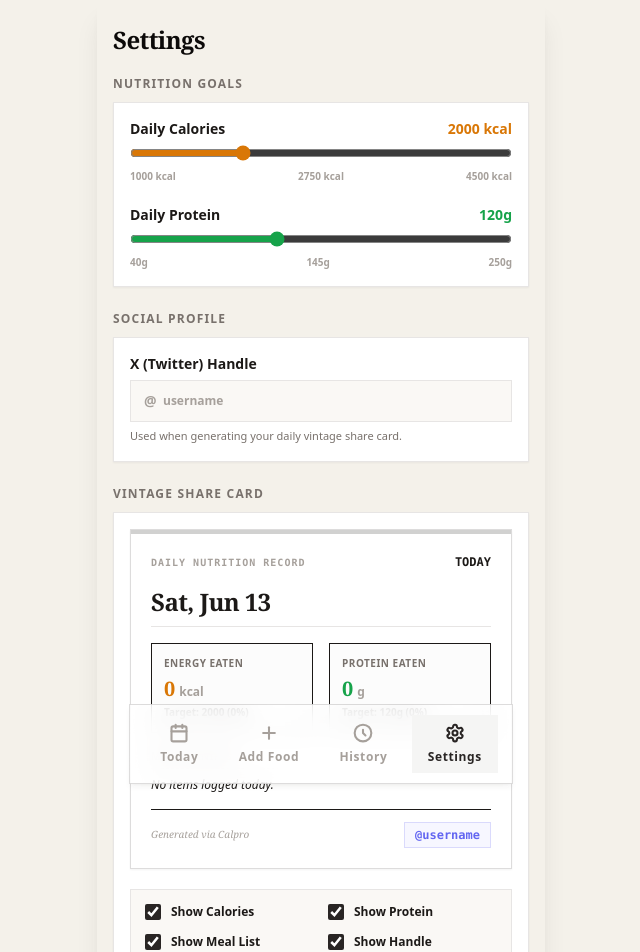
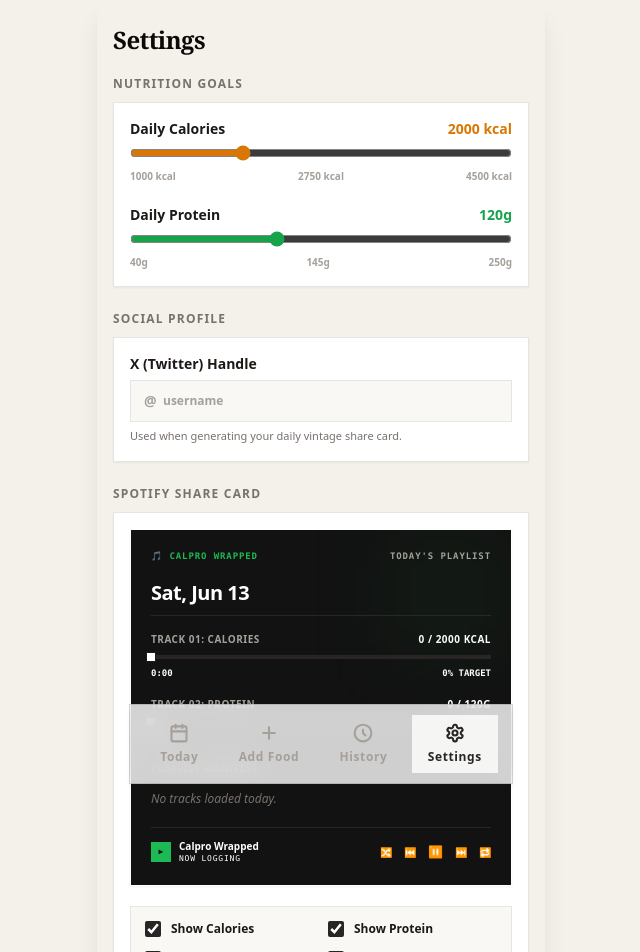
Before and after one commit to neerajk001/calpro, a Next.js app: page /settings in a window 1280 px wide. Shown: the top 952 px of the page, without its empty margins (319-959 px from the left). Built offline with nearby package versions, Linux system fonts and the light colour scheme.

Commit message:
deep dark

```diff
--- a/app/page.tsx
+++ b/app/page.tsx
@@ -99,11 +99,21 @@ export default function DashboardPage() {
   );
 
   const getTwitterShareUrl = () => {
-    let text = `Hit my nutritional targets early today with Calpro! ⚡\n\n🔥 Calories: ${summary.totalCalories} / ${settings.dailyCalorieTarget} kcal\n💪 Protein: ${summary.totalProtein} / ${settings.dailyProteinTarget}g\n\n`;
+    let text = "🎵 Calpro Wrapped: Today's Playlist 🎧\n";
+    text += "─────────────────────\n";
+    text += `🔥 Calories: ${summary.totalCalories} / ${settings.dailyCalorieTarget} kcal\n`;
+    text += `💪 Protein: ${summary.totalProtein} / ${settings.dailyProteinTarget}g\n`;
+    if (summary.entries.length > 0) {
+      text += "─────────────────────\n";
+      summary.entries.forEach((e, idx) => {
+        text += `${String(idx + 1).padStart(2, "0")}. ${e.name} (${e.calories} kcal)\n`;
+      });
+    }
+    text += "─────────────────────\n";
     if (settings.twitterHandle) {
       text += `Logged by @${settings.twitterHandle} via Calpro\n`;
     } else {
-      text += `Track your nutrition in 3 seconds. Zero sign-up. 👇\n`;
+      text += `Logged via Calpro\n`;
     }
     text += `https://calpro.app`;
     return `https://twitter.com/intent/tweet?text=${encodeURIComponent(text)}`;
--- a/app/settings/page.tsx
+++ b/app/settings/page.tsx
@@ -33,7 +33,8 @@ export default function SettingsPage() {
   const summary = getDaySummary(today);
 
   const getDynamicTwitterShareUrl = () => {
-    let text = "My nutrition progress today! ⚡\n\n";
+    let text = "🎵 Calpro Wrapped: Today's Playlist 🎧\n";
+    text += "─────────────────────\n";
     if (showCalInShare) {
       text += `🔥 Calories: ${summary.totalCalories} / ${settings.dailyCalorieTarget} kcal (${Math.round(summary.calorieProgress * 100)}%)\n`;
     }
@@ -41,15 +42,16 @@ export default function SettingsPage() {
       text += `💪 Protein: ${summary.totalProtein} / ${settings.dailyProteinTarget}g (${Math.round(summary.proteinProgress * 100)}%)\n`;
     }
     if (showFoodsInShare && summary.entries.length > 0) {
-      text += `\nLogs:\n`;
-      summary.entries.forEach((e) => {
-        text += `- ${e.name} (${e.calories} kcal)\n`;
+      text += "─────────────────────\n";
+      summary.entries.forEach((e, idx) => {
+        text += `${String(idx + 1).padStart(2, "0")}. ${e.name} (${e.calories} kcal)\n`;
       });
     }
+    text += "─────────────────────\n";
     if (showHandleInShare && settings.twitterHandle) {
-      text += `\nLogged by @${settings.twitterHandle} via Calpro\n`;
+      text += `Logged by @${settings.twitterHandle} via Calpro\n`;
     } else {
-      text += `\nLogged via Calpro\n`;
+      text += `Logged via Calpro\n`;
     }
     text += `https://calpro.app`;
     return `https://twitter.com/intent/tweet?text=${encodeURIComponent(text)}`;
@@ -188,99 +190,135 @@ export default function SettingsPage() {
       {/* Vintage Share Card Preview Box */}
       <section className="mb-6">
         <h2 className="mb-2.5 text-xs font-bold uppercase tracking-widest text-[#78716C] font-sans">
-          Vintage Share Card
+          Spotify Share Card
         </h2>
         <div className="border border-stone-200 bg-white p-4 shadow-xs rounded-none">
 
-          {/* The Card */}
-          <div className="border border-stone-900/15 bg-white p-5 shadow-xs relative rounded-none select-none overflow-hidden mb-5">
-            {/* Accent line */}
-            <div className="absolute top-0 left-0 right-0 h-1 bg-stone-900/20" />
+          {/* The Spotify Card */}
+          <div className="bg-[#121212] border border-stone-850 p-5 shadow-xs relative rounded-none select-none overflow-hidden mb-5 text-white">
+            {/* Cover art grid highlight background element */}
+            <div className="absolute top-0 right-0 w-32 h-32 bg-[#1DB954]/5 blur-2xl pointer-events-none" />
 
             {/* Card Title Header */}
-            <div className="flex justify-between items-baseline mb-4 mt-1">
-              <span className="text-[10px] font-bold tracking-widest text-stone-400 uppercase font-mono">
-                DAILY NUTRITION RECORD
+            <div className="flex justify-between items-baseline mb-4">
+              <span className="text-[9px] font-bold tracking-widest text-[#1DB954] uppercase font-mono">
+                🎵 Calpro Wrapped
               </span>
-              <span className="text-xs font-mono font-bold text-stone-550 uppercase">
-                TODAY
+              <span className="text-[9px] font-mono font-bold text-stone-400 uppercase tracking-widest">
+                TODAY'S PLAYLIST
               </span>
             </div>
 
-            <h2 className="text-2xl font-serif font-extrabold tracking-tight text-stone-900 border-b border-stone-200 pb-2 mb-4">
+            <h2 className="text-xl font-sans font-extrabold tracking-tight text-white border-b border-stone-800 pb-2 mb-4">
               {fmtDate(today)}
             </h2>
 
-            {/* Grid stats */}
-            {(showCalInShare || showProtInShare) && (
-              <div className="grid grid-cols-2 gap-4 mb-4">
-                {showCalInShare && (
-                  <div className="border border-stone-150 p-3 bg-stone-50/50 rounded-none">
-                    <p className="text-[10px] font-bold text-[#78716C] uppercase tracking-wider font-sans mb-1">
-                      Energy Eaten
-                    </p>
-                    <p className="text-xl font-serif font-extrabold text-[#D97706] tabular-nums">
-                      {summary.totalCalories}
-                      <span className="text-xs font-bold text-stone-400 font-sans ml-1">kcal</span>
-                    </p>
-                    <p className="text-[10px] text-stone-450 font-bold font-sans mt-0.5">
-                      Target: {settings.dailyCalorieTarget} ({Math.round(summary.calorieProgress * 100)}%)
-                    </p>
-                  </div>
-                )}
-                {showProtInShare && (
-                  <div className="border border-stone-150 p-3 bg-stone-50/50 rounded-none">
-                    <p className="text-[10px] font-bold text-[#78716C] uppercase tracking-wider font-sans mb-1">
-                      Protein Eaten
-                    </p>
-                    <p className="text-xl font-serif font-extrabold text-[#16A34A] tabular-nums">
-                      {summary.totalProtein}
-                      <span className="text-xs font-bold text-stone-400 font-sans ml-1">g</span>
-                    </p>
-                    <p className="text-[10px] text-stone-450 font-bold font-sans mt-0.5">
-                      Target: {settings.dailyProteinTarget}g ({Math.round(summary.proteinProgress * 100)}%)
-                    </p>
-                  </div>
-                )}
+            {/* Calories Spotify Seeker */}
+            {showCalInShare && (
+              <div className="mb-4">
+                <div className="flex justify-between items-center text-[10px] font-bold text-stone-400 uppercase tracking-wider mb-1">
+                  <span>Track 01: Calories</span>
+                  <span className="text-white tabular-nums">{summary.totalCalories} / {settings.dailyCalorieTarget} kcal</span>
+                </div>
+                <div className="w-full bg-stone-800 h-1 relative my-2">
+                  <div
+                    className="bg-[#F97316] h-full"
+                    style={{ width: `${Math.min(100, summary.calorieProgress * 100)}%` }}
+                  />
+                  <div
+                    className="absolute top-1/2 w-2.5 h-2.5 bg-white -translate-y-1/2 border border-stone-900"
+                    style={{ left: `calc(${Math.min(100, summary.calorieProgress * 100)}% - 5px)` }}
+                  />
+                </div>
+                <div className="flex justify-between text-[9px] font-mono text-stone-550 font-bold">
+                  <span>0:00</span>
+                  <span>{Math.round(summary.calorieProgress * 100)}% TARGET</span>
+                </div>
               </div>
             )}
 
-            {/* Logged food entries list */}
+            {/* Protein Spotify Seeker */}
+            {showProtInShare && (
+              <div className="mb-4">
+                <div className="flex justify-between items-center text-[10px] font-bold text-stone-400 uppercase tracking-wider mb-1">
+                  <span>Track 02: Protein</span>
+                  <span className="text-white tabular-nums">{summary.totalProtein} / {settings.dailyProteinTarget}g</span>
+                </div>
+                <div className="w-full bg-stone-800 h-1 relative my-2">
+                  <div
+                    className="bg-[#1DB954] h-full"
+                    style={{ width: `${Math.min(100, summary.proteinProgress * 100)}%` }}
+                  />
+                  <div
+                    className="absolute top-1/2 w-2.5 h-2.5 bg-white -translate-y-1/2 border border-stone-900"
+                    style={{ left: `calc(${Math.min(100, summary.proteinProgress * 100)}% - 5px)` }}
+                  />
+                </div>
+                <div className="flex justify-between text-[9px] font-mono text-stone-550 font-bold">
+                  <span>0:00</span>
+                  <span>{Math.round(summary.proteinProgress * 100)}% TARGET</span>
+                </div>
+              </div>
+            )}
+
+            {/* Logged food entries list as Spotify Tracklist */}
             {showFoodsInShare && (
-              <div className="mb-4">
-                <p className="text-[10px] font-bold text-[#78716C] uppercase tracking-wider font-sans mb-2 border-b border-dashed border-stone-200 pb-1">
-                  Meal Manifest
+              <div className="mb-5">
+                <p className="text-[10px] font-bold text-stone-400 uppercase tracking-wider mb-2.5 border-b border-stone-800 pb-1">
+                  Playlist Manifest
                 </p>
                 {summary.entries.length > 0 ? (
-                  <div className="space-y-1.5 max-h-32 overflow-y-auto pr-1">
-                    {summary.entries.map((entry) => (
-                      <div key={entry.id} className="flex justify-between items-center text-xs font-sans font-bold text-stone-750">
-                        <span className="truncate max-w-[200px]">{entry.name}</span>
-                        <span className="shrink-0 text-stone-400 font-normal tabular-nums ml-2">
+                  <div className="space-y-2 max-h-36 overflow-y-auto pr-1">
+                    {summary.entries.map((entry, idx) => (
+                      <div key={entry.id} className="flex items-center text-xs font-sans text-stone-300">
+                        <span className="w-5 shrink-0 font-mono text-[10px] text-stone-500">
+                          {String(idx + 1).padStart(2, "0")}
+                        </span>
+                        <div className="flex-1 min-w-0 pr-2">
+                          <p className="truncate font-bold text-white text-xs">{entry.name}</p>
+                          <p className="text-[8px] font-bold text-[#1DB954] uppercase tracking-wide">
+                            {entry.tag || "snack"}
+                          </p>
+                        </div>
+                        <span className="shrink-0 font-mono text-stone-400 text-[10px] tabular-nums">
                           {entry.calories} kcal · {entry.protein}g
                         </span>
                       </div>
                     ))}
                   </div>
                 ) : (
-                  <p className="text-xs font-sans text-stone-450 italic">
-                    No items logged today.
+                  <p className="text-xs font-sans text-stone-500 italic">
+                    No tracks loaded today.
                   </p>
                 )}
               </div>
             )}
 
-            {/* Footer Signature line */}
-            {showHandleInShare && (
-              <div className="mt-4 pt-3 border-t border-stone-150 flex justify-between items-center">
-                <span className="text-[10px] font-serif italic text-stone-400">
-                  Generated via Calpro
-                </span>
-                <span className="text-xs font-mono font-bold text-[#6366F1] bg-[#6366F1]/5 px-2.5 py-1 border border-[#6366F1]/20">
-                  @{settings.twitterHandle || "username"}
-                </span>
+            {/* Spotify Player Control Footer */}
+            <div className="mt-4 pt-3 border-t border-stone-800 flex justify-between items-center">
+              <div className="flex items-center gap-2">
+                {/* Visual Play Icon */}
+                <div className="h-5 w-5 bg-[#1DB954] flex items-center justify-center text-[#121212] text-[8px] font-extrabold font-mono">
+                  ▶
+                </div>
+                <div className="min-w-0">
+                  <p className="text-[10px] font-bold text-white truncate max-w-[120px] leading-tight">
+                    {settings.twitterHandle ? `@${settings.twitterHandle}` : "Calpro Wrapped"}
+                  </p>
+                  <p className="text-[8px] text-stone-550 uppercase tracking-widest font-mono">
+                    NOW LOGGING
+                  </p>
+                </div>
               </div>
-            )}
+              <div className="flex items-center gap-3 text-stone-500 select-none">
+                {/* Shuffle / Prev / Next Icons */}
+                <span className="text-[10px] cursor-pointer hover:text-white transition">🔀</span>
+                <span className="text-[10px] cursor-pointer hover:text-white transition">⏮</span>
+                <span className="text-[12px] text-white cursor-pointer hover:scale-105 transition">⏸</span>
+                <span className="text-[10px] cursor-pointer hover:text-white transition">⏭</span>
+                <span className="text-[10px] cursor-pointer hover:text-white transition">🔁</span>
+              </div>
+            </div>
           </div>
 
           {/* Toggles */}
```
